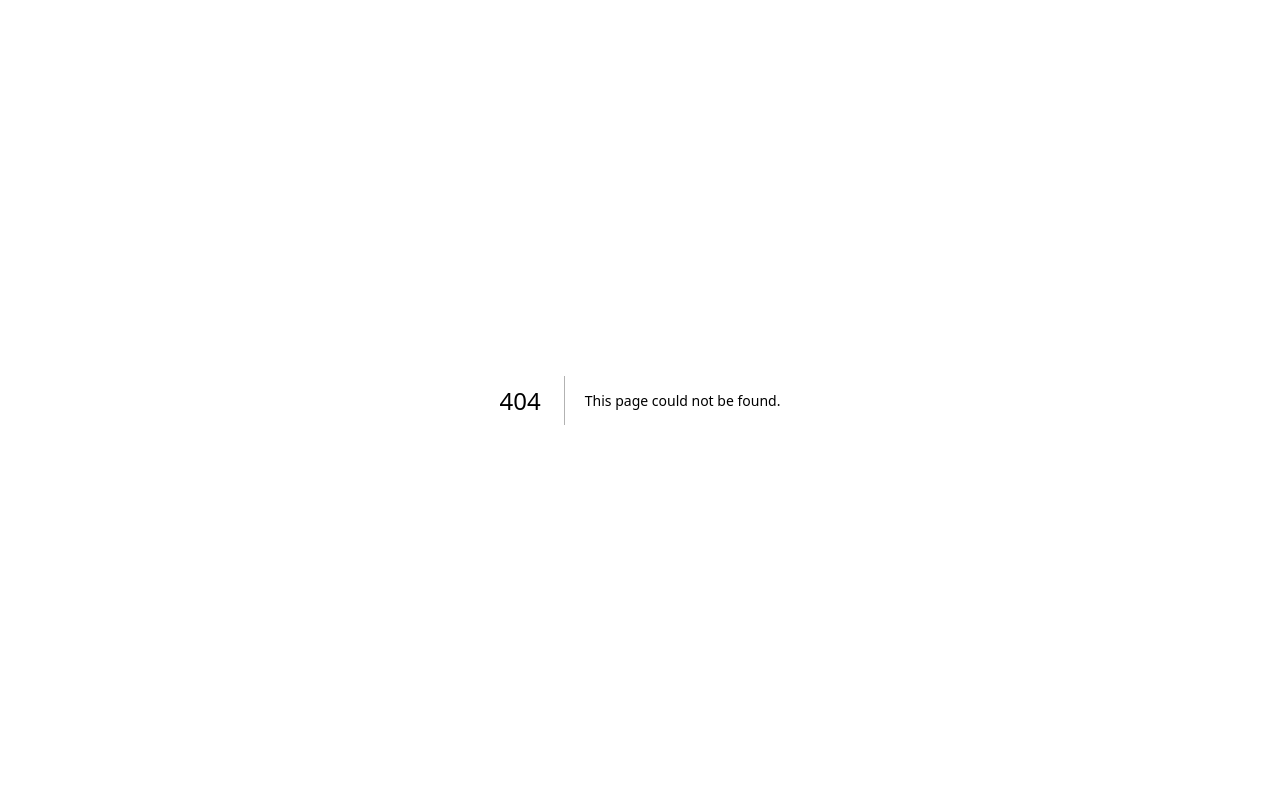
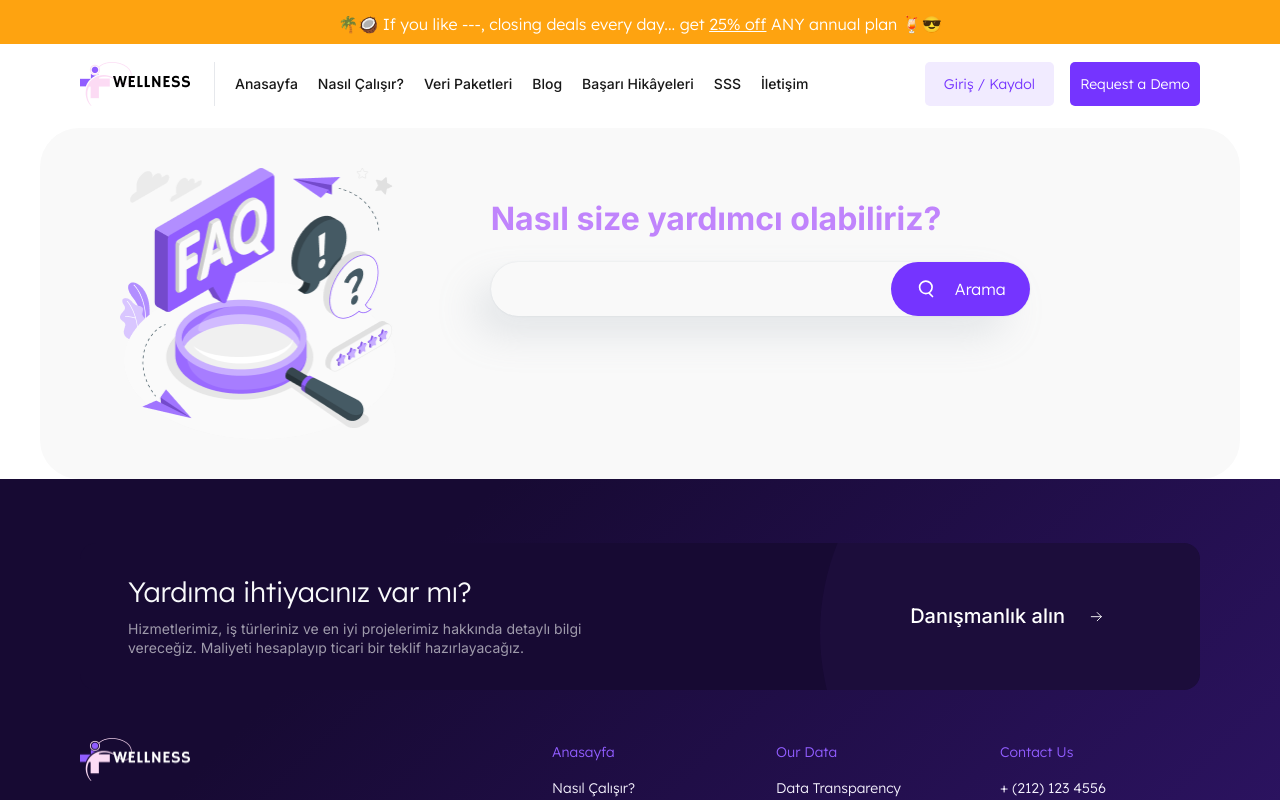
Before and after one commit to Medyanes-360/big-data-sale, a Next.js app: page /faq in a window 1280 px wide. Before the commit this address had no page. Shown: the top 800 px of the page. Built offline with nearby package versions, Linux system fonts and the light colour scheme.

Commit message:
faq - search

```diff
--- a/app/(homeLayout)/faq/index.jsx
+++ /dev/null
@@ -1,5 +0,0 @@
-import FaqPageContainer from "@/containers/faqPage";
-
-export default function FAQPage() {
-  return <FaqPageContainer />;
-}
--- /dev/null
+++ b/app/(homeLayout)/faq/page.jsx
@@ -0,0 +1,7 @@
+import { FaqPageContainer } from "@/containers/faqPageContainer";
+import React from "react";
+
+
+export default function FAQPage() {
+  return <FaqPageContainer />;
+}
--- /dev/null
+++ b/components/faq/faqAmico/index.jsx
@@ -0,0 +1,15 @@
+import React from 'react';
+
+const FaqAmico = () => {
+    return (
+        <div className="flex justify-center md:justify-start">
+            <img
+                src="/assets/images/amico.png"
+                alt="Amico"
+                className="w-[168.27px] h-[165px] md:w-[276.37px] md:h-[271px]"
+            />
+        </div>
+    );
+};
+
+export default FaqAmico;
--- /dev/null
+++ b/components/faq/faqSearch/index.jsx
@@ -0,0 +1,49 @@
+import React from 'react';
+
+const FaqSearch = () => {
+    return (
+        <div className="flex flex-col items-left p-6">
+            {/* Başlık */}
+            <p className="text-[18px] sm:text-[24px] font-Inter sm:text-[32px] font-medium sm:font-bold text-purple-400 mb-4 leading-6 sm:leading-[54px]">
+                Nasıl size yardımcı olabiliriz?
+            </p>
+
+            {/* Arama Kutusu */}
+            <div
+                className="flex items-center w-full max-w-[539px]  rounded-full gap-[10px] rounded-[39px]"
+                style={{
+                    boxShadow: '-20px 20px 40px -4px #919EAB3D, 0px 0px 2px 0px #919EAB3D',
+                }}
+            >
+                {/* Input */}
+                <input
+                    type="text"
+                    placeholder=""
+                    className="flex-1 text-sm bg-transparent focus:outline-none"
+                />
+
+                {/* Buton */}
+                <button className="flex items-center justify-center px-6 py-[15px] gap-3 text-[#fff] bg-tertiary-500 rounded-[47px] hover:bg-purple-700">
+                    <svg
+                        xmlns="http://www.w3.org/2000/svg"
+                        fill="none"
+                        viewBox="0 0 24 24"
+                        strokeWidth={2}
+                        stroke="currentColor"
+                        className="w-5 h-5 mr-2"
+                    >
+                        <path
+                            strokeLinecap="round"
+                            strokeLinejoin="round"
+                            d="M21 21l-4.35-4.35m-3.65.85a7.5 7.5 0 1 1 7.5-7.5 7.5 7.5 0 0 1-7.5 7.5z"
+                        />
+                    </svg>
+                    <span className='hidden sm:block text-[16px] font-medium font-lexend leading-6'>Arama</span>
+                </button>
+            </div>
+
+        </div>
+    );
+};
+
+export default FaqSearch;
--- /dev/null
+++ b/components/faq/index.jsx
@@ -0,0 +1,23 @@
+import PageContainer from '@/containers/PageContainers';
+import React from 'react';
+import FaqAmico from './faqAmico';
+import FaqSearch from './faqSearch';
+
+const FaqPage = () => {
+    return (
+        <section>
+            <PageContainer className="!bg-[#f9f9f9] !rounded-[39px]">
+                <div className="flex flex-col sm:flex-row justify-between items-center sm:items-start p-6 gap-4 sm:gap-0 sm:!p-10">
+                    <div className="flex w-full justify-center sm:justify-start sm:w-1/3">
+                        <FaqAmico />
+                    </div>
+                    <div className="w-full sm:w-2/3">
+                        <FaqSearch />
+                    </div>
+                </div>
+            </PageContainer>
+        </section>
+    );
+};
+
+export default FaqPage;
--- a/containers/faqPageContainer/index.jsx
+++ b/containers/faqPageContainer/index.jsx
@@ -1,5 +1,9 @@
+import FaqPage from "@/components/faq";
 import React from "react";
 
 export const FaqPageContainer = () => {
-  return <div>index</div>;
+  return (
+    <FaqPage />
+  )
+
 };
```
Also changed, not shown: public/assets/images/amico.png (added).
